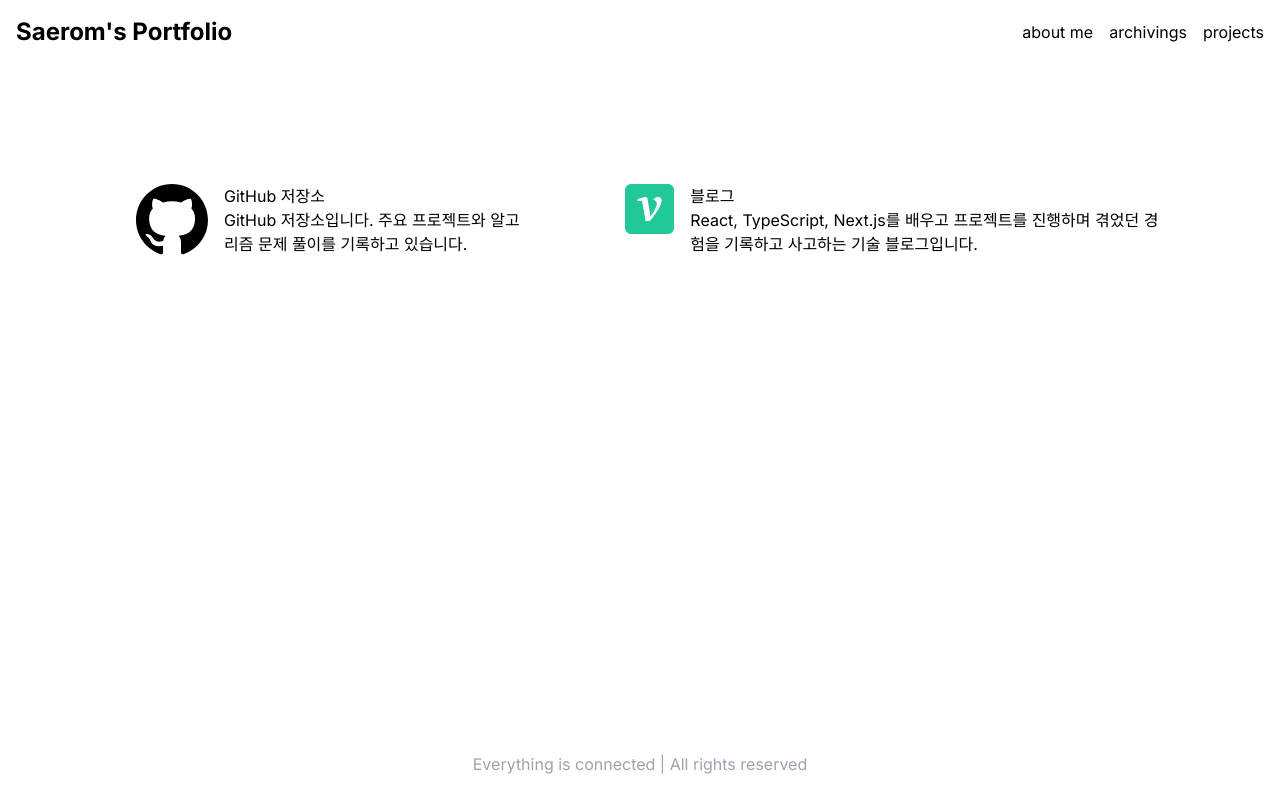
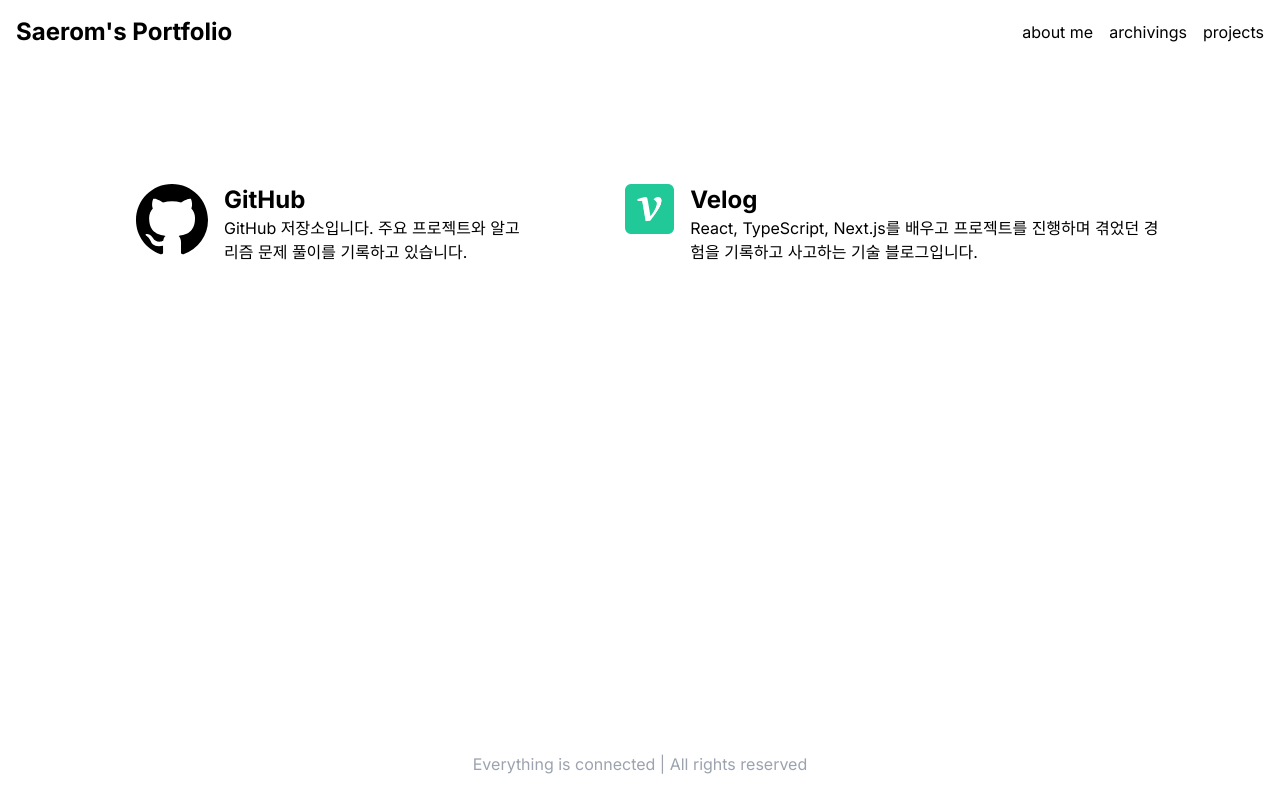
Before and after one commit to sagesrkim/blog, a Next.js app: page /archiving in a window 1280 px wide. Built offline with nearby package versions, Linux system fonts and the light colour scheme.

Commit message:
Feat: 아카이빙 페이지 구현

```diff
--- a/src/app/archiving/page.tsx
+++ b/src/app/archiving/page.tsx
@@ -12,7 +12,7 @@ export default function ArchivePage() {
             <BsGithub className="text-7xl" />
           </Link>
           <div>
-            <h3>GitHub 저장소</h3>
+            <h3 className="text-2xl font-bold">GitHub</h3>
             <p>
               GitHub 저장소입니다. 주요 프로젝트와 알고리즘 문제 풀이를 기록하고
               있습니다.
@@ -24,7 +24,7 @@ export default function ArchivePage() {
             <Image src={velogLogo} alt="velog" width={80} height={80} />
           </Link>
           <div>
-            <h3>블로그</h3>
+            <h3 className="text-2xl font-bold">Velog</h3>
             <p>
               React, TypeScript, Next.js를 배우고 프로젝트를 진행하며 겪었던
               경험을 기록하고 사고하는 기술 블로그입니다.
```
